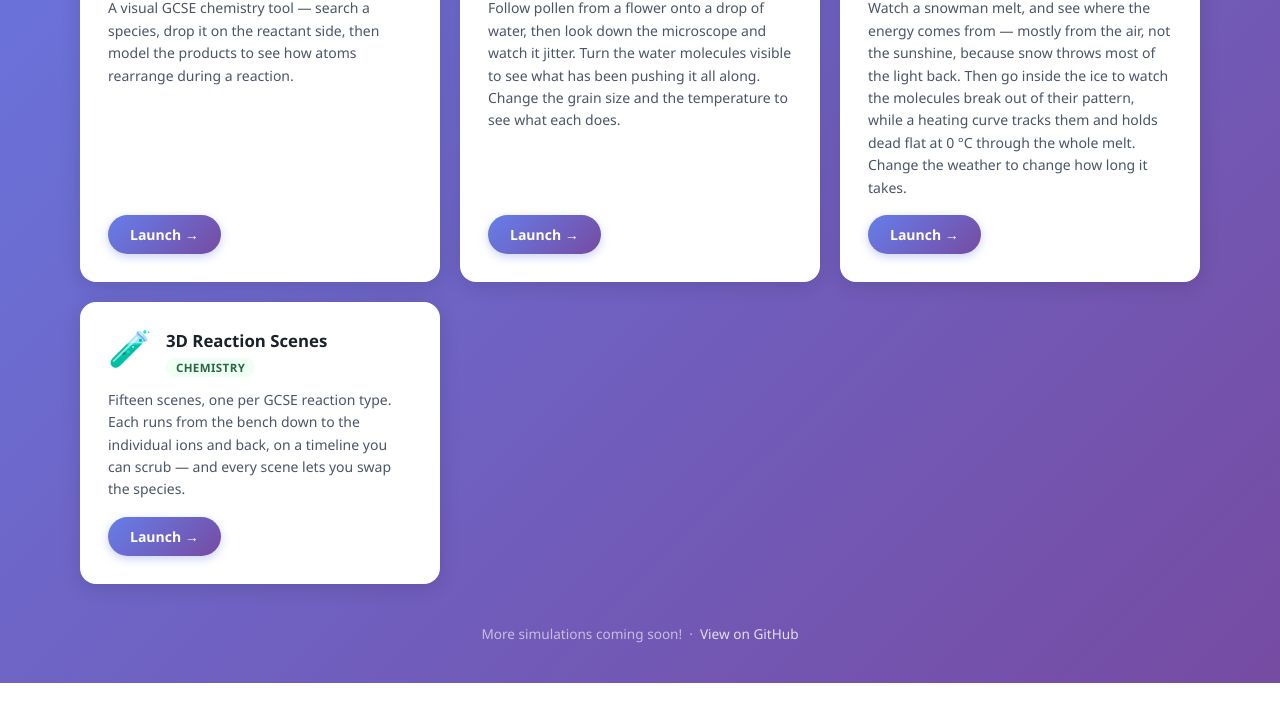
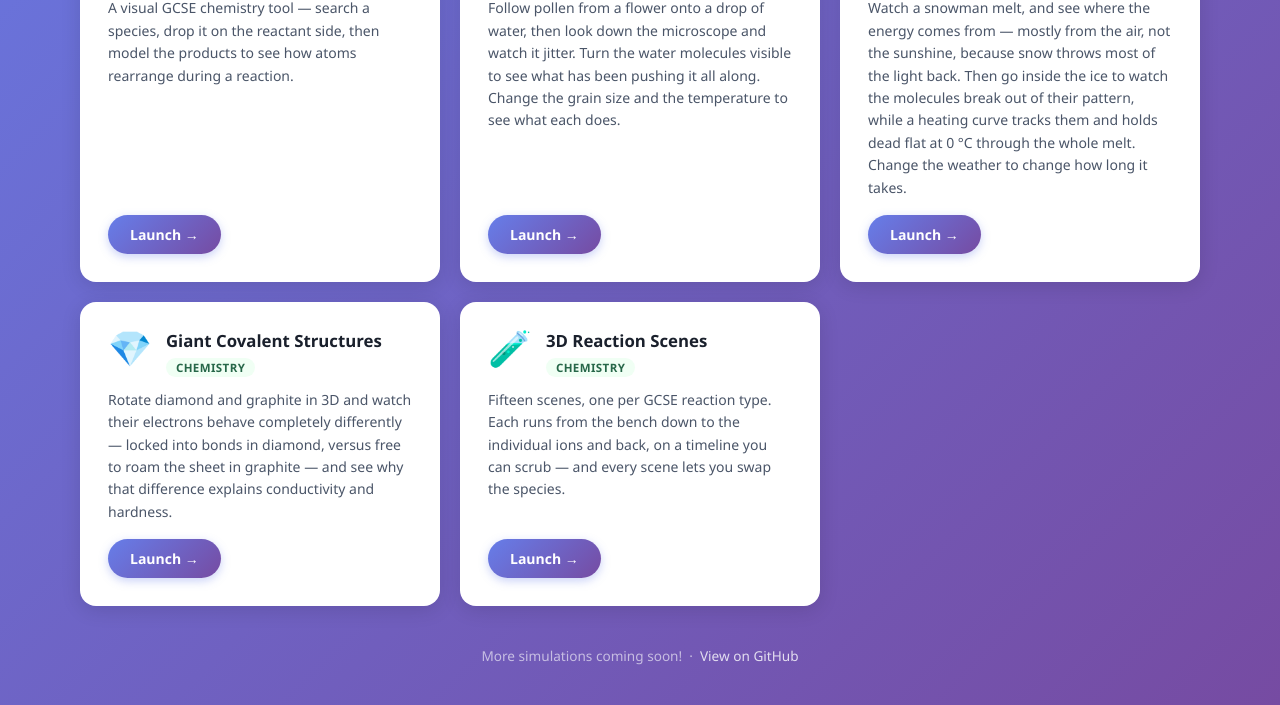
Before and after one commit to iwalpola/science_simulations, a plain HTML site: page index.html in a window 1280 px wide. Shown: the part 596-1301 px from the top of the page. Before the commit the page ends 1279 px from the top, so only its background shows below. Drawn offline with Linux system fonts and the light colour scheme.

Commit message:
update index

```diff
--- a/index.html
+++ b/index.html
@@ -352,6 +352,22 @@
             </a>
         </div>
 
+        <div class="card" data-category="chemistry" data-keywords="giant covalent structures diamond graphite carbon lattice bonding electrons sp3 sp2 crystal">
+            <div class="card-header">
+                <div class="card-icon">💎</div>
+                <div class="card-meta">
+                    <div class="card-title">Giant Covalent Structures</div>
+                    <span class="badge badge-chemistry">Chemistry</span>
+                </div>
+            </div>
+            <p class="card-description">
+                Rotate diamond and graphite in 3D and watch their electrons behave completely differently — locked into bonds in diamond, versus free to roam the sheet in graphite — and see why that difference explains conductivity and hardness.
+            </p>
+            <a href="./particles/giant-covalent.html" class="launch-btn">
+                Launch →
+            </a>
+        </div>
+
         <div class="card" data-category="chemistry" data-keywords="reactions 3d animation gcse fourteen acid metal electrolysis combustion ions molecular">
             <div class="card-header">
                 <div class="card-icon">🧪</div>
```
